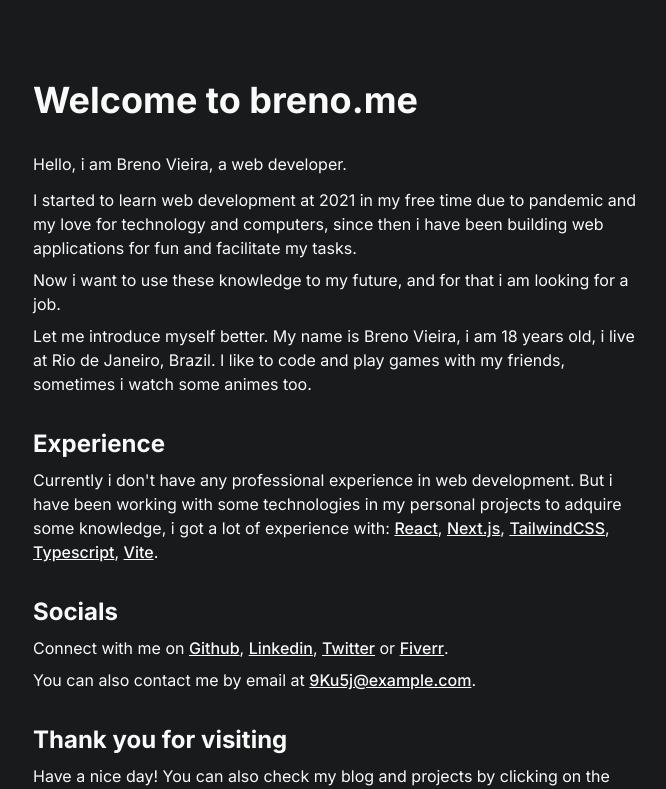
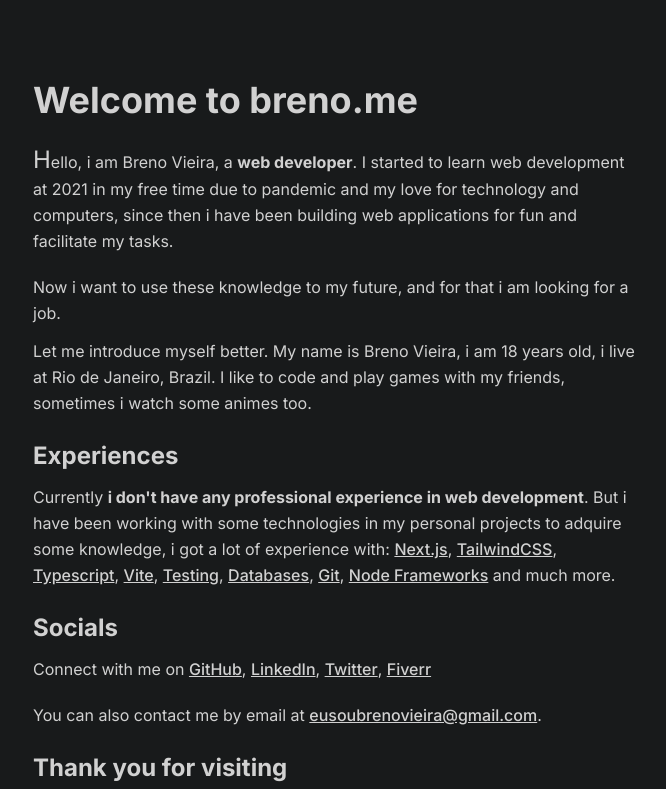
Before and after one commit to isBreno/breno.me, a Next.js app: page / in a window 1280 px wide. Shown: the top 789 px of the page, without its empty margins (303-969 px from the left). Built offline with nearby package versions, Linux system fonts and the light colour scheme.

Commit message:
feat(tooltip): new tooltip for techs

```diff
--- /dev/null
+++ b/src/app/_components/ui/heading.tsx
@@ -0,0 +1,18 @@
+interface HeadingProps {
+  children: React.ReactNode
+  level: 1 | 2 | 3 | 4 | 5 | 6
+}
+
+export const Heading = ({ children, level }: HeadingProps) => {
+  const Tag = `h${level}` as keyof JSX.IntrinsicElements
+  const size = {
+    h1: 'text-4xl',
+    h2: 'text-3xl',
+    h3: 'text-2xl',
+    h4: 'text-xl',
+    h5: 'text-lg',
+    h6: 'text-base',
+  }
+
+  return <Tag className={size[`h${level}`] + ' font-bold'}>{children}</Tag>
+}
--- /dev/null
+++ b/src/app/_components/ui/paragraph.tsx
@@ -0,0 +1,5 @@
+export const Paragraph = ({ children }: { children: React.ReactNode }) => (
+  <p className="text-base text-foreground leading-relaxed mb-5 last:mb-0">
+    {children}
+  </p>
+)
--- /dev/null
+++ b/src/app/_components/ui/strong.tsx
@@ -0,0 +1,3 @@
+export const Strong = ({ children }: { children: React.ReactNode }) => (
+  <strong className="font-bold text-highlight">{children}</strong>
+)
--- /dev/null
+++ b/src/app/_components/ui/tooltip.tsx
@@ -0,0 +1,30 @@
+'use client'
+
+import * as React from 'react'
+import * as TooltipPrimitive from '@radix-ui/react-tooltip'
+
+import { cn } from '@/lib/utils'
+
+const TooltipProvider = TooltipPrimitive.Provider
+
+const Tooltip = TooltipPrimitive.Root
+
+const TooltipTrigger = TooltipPrimitive.Trigger
+
+const TooltipContent = React.forwardRef<
+  React.ElementRef<typeof TooltipPrimitive.Content>,
+  React.ComponentPropsWithoutRef<typeof TooltipPrimitive.Content>
+>(({ className, sideOffset = 4, ...props }, ref) => (
+  <TooltipPrimitive.Content
+    ref={ref}
+    sideOffset={sideOffset}
+    className={cn(
+      'z-50 overflow-hidden rounded-md bg-primary px-3 py-1.5 text-xs text-primary-foreground animate-in fade-in-0 zoom-in-95 data-[state=closed]:animate-out data-[state=closed]:fade-out-0 data-[state=closed]:zoom-out-95 data-[side=bottom]:slide-in-from-top-2 data-[side=left]:slide-in-from-right-2 data-[side=right]:slide-in-from-left-2 data-[side=top]:slide-in-from-bottom-2',
+      className,
+    )}
+    {...props}
+  />
+))
+TooltipContent.displayName = TooltipPrimitive.Content.displayName
+
+export { Tooltip, TooltipTrigger, TooltipContent, TooltipProvider }
--- a/src/app/page.tsx
+++ b/src/app/page.tsx
@@ -1,106 +1,130 @@
 import Image from 'next/image'
 import Link from 'next/link'
+import {
+  mySocials as socials,
+  myTechnologies as technologies,
+} from '@/variables'
+import { Strong } from './_components/ui/strong'
+import { Heading } from './_components/ui/heading'
+import { Paragraph } from './_components/ui/paragraph'
+import {
+  Tooltip,
+  TooltipContent,
+  TooltipProvider,
+  TooltipTrigger,
+} from './_components/ui/tooltip'
 
 export default function Home() {
   return (
     <>
       <main className="md:max-w-2xl mx-auto px-8">
         <div className="my-20">
-          <h1 className="text-4xl font-bold">Welcome to breno.me</h1>
-          <p className="mt-8">Hello, i am Breno Vieira, a web developer.</p>
+          <Heading level={1}>Welcome to breno.me</Heading>
+          <section className="space-y-3 my-6">
+            <div className="space-y-3">
+              <Paragraph>
+                <span className="text-2xl">H</span>ello, i am Breno Vieira, a{' '}
+                <Strong>web developer</Strong>. I started to learn web
+                development at 2021 in my free time due to pandemic and my love
+                for technology and computers, since then i have been building
+                web applications for fun and facilitate my tasks.
+              </Paragraph>
 
-          <p className="mt-3">
-            I started to learn web development at 2021 in my free time due to
-            pandemic and my love for technology and computers, since then i have
-            been building web applications for fun and facilitate my tasks.
-          </p>
+              <Paragraph>
+                Now i want to use these knowledge to my future, and for that i
+                am looking for a job.
+              </Paragraph>
 
-          <p className="mt-2">
-            Now i want to use these knowledge to my future, and for that i am
-            looking for a job.
-          </p>
+              <Paragraph>
+                Let me introduce myself better. My name is Breno Vieira, i am 18
+                years old, i live at Rio de Janeiro, Brazil. I like to code and
+                play games with my friends, sometimes i watch some animes too.
+              </Paragraph>
+            </div>
+          </section>
 
-          <p className="mt-2">
-            Let me introduce myself better. My name is Breno Vieira, i am 18
-            years old, i live at Rio de Janeiro, Brazil. I like to code and play
-            games with my friends, sometimes i watch some animes too.
-          </p>
+          <section className="space-y-3 my-6">
+            <Heading level={3}>Experiences</Heading>
 
-          <h2 className="mt-8 font-bold text-2xl">Experience</h2>
+            <div>
+              <Paragraph>
+                Currently{' '}
+                <Strong>
+                  i don&apos;t have any professional experience in web
+                  development
+                </Strong>
+                . But i have been working with some technologies in my personal
+                projects to adquire some knowledge, i got a lot of experience
+                with:{' '}
+                {technologies.map(({ name, url, description }, index) => (
+                  <>
+                    {index === 0 ? '' : ', '}
+                    <TooltipProvider>
+                      <Tooltip>
+                        <TooltipTrigger>
+                          <Link
+                            className="underline inline underline-[#f7ab0a] rounded font-medium"
+                            key={name}
+                            href={url}
+                            target="_blank"
+                          >
+                            {name}
+                          </Link>
+                        </TooltipTrigger>
+                        <TooltipContent className="text-sm bg-info px-2 py-1 rounded">
+                          {description}
+                        </TooltipContent>
+                      </Tooltip>
+                    </TooltipProvider>
+                  </>
+                ))}{' '}
+                and much more.
+              </Paragraph>
+            </div>
+          </section>
 
-          <p className="mt-2">
-            Currently i don&apos;t have any professional experience in web
-            development. But i have been working with some technologies in my
-            personal projects to adquire some knowledge, i got a lot of
-            experience with:{' '}
-            {['React', 'Next.js', 'TailwindCSS', 'Typescript', 'Vite'].map(
-              (item, index) => (
+          <section className="space-y-3 my-6">
+            <Heading level={3}>Socials</Heading>
+
+            <div>
+              <Paragraph>
+                Connect with me on{' '}
+                {socials.map(({ name, url }, index) => (
                   <>
                     {index === 0 ? '' : ', '}
                     <Link
                       className="underline inline underline-[#f7ab0a] rounded font-medium"
-                    key={item}
-                    href="https://reactjs.org"
+                      key={name}
+                      href={url}
+                      target="_blank"
                     >
-                    {item}
+                      {name}
                     </Link>
                   </>
-              ),
-            )}
-            .
-          </p>
+                ))}
+              </Paragraph>
 
-          <h2 className="mt-8 font-bold text-2xl">Socials</h2>
-
-          <p className="mt-2">
-            Connect with me on{' '}
-            <Link
-              className="underline inline underline-[#f7ab0a] rounded font-medium"
-              href="https://github.com/brenovieira"
-            >
-              Github
-            </Link>
-            {', '}
-            <Link
-              className="underline inline underline-[#f7ab0a] rounded font-medium"
-              href="https://www.linkedin.com/in/brenovieira"
-            >
-              Linkedin
-            </Link>
-            {', '}
-            <Link
-              className="underline inline underline-[#f7ab0a] rounded font-medium"
-              href="https://twitter.com/brenovieira"
-            >
-              Twitter
-            </Link>
-            {' or '}
-            <Link
-              className="underline inline underline-[#f7ab0a] rounded font-medium"
-              href="https://www.instagram.com/brenovieira"
-            >
-              Fiverr
-            </Link>
-            .
-          </p>
-
-          <p className="mt-2">
+              <Paragraph>
                 You can also contact me by email at{' '}
                 <Link
                   className="underline inline underline-[#f7ab0a] rounded font-medium"
-              href="mailto:9Ku5j@example.com"
+                  href="mailto:eusoubrenovieira@gmail.com"
                 >
-              9Ku5j@example.com
+                  eusoubrenovieira@gmail.com
                 </Link>
                 .
-          </p>
+              </Paragraph>
+            </div>
+          </section>
 
-          <h2 className="mt-8 font-bold text-2xl">Thank you for visiting</h2>
+          <section>
+            <Heading level={3}>Thank you for visiting</Heading>
 
-          <p className="mt-2">
-            Have a nice day! You can also check my blog and projects by clicking
-            on the links in the navigation bar.{' '}
-          </p>
+            <Paragraph>
+              Have a nice day! You can also check my blog and projects by
+              clicking on the links in the navigation bar.{' '}
+            </Paragraph>
+          </section>
 
           <span className="text-center mt-16 block text-muted">
             © 2024 breno.me
--- a/src/app/styles/globals.css
+++ b/src/app/styles/globals.css
@@ -2,33 +2,84 @@
   @tailwind components;
   @tailwind utilities;
 
+  @layer base {
     :root {
- --background: #181a1b;
- --foreground: #fafafa;
+      --background: 0 0% 100%;
+      --foreground: 240 10% 3.9%;
+
+      --card: 0 0% 100%;
+      --card-foreground: 240 10% 3.9%;
+
+      --popover: 0 0% 100%;
+      --popover-foreground: 240 10% 3.9%;
+
+      --primary: 240 5.9% 10%;
+      --primary-foreground: 0 0% 98%;
+
+      --secondary: 240 4.8% 95.9%;
+      --secondary-foreground: 240 5.9% 10%;
+
+      --muted: 240 4.8% 95.9%;
+      --muted-foreground: 240 3.8% 46.1%;
+
+      --accent: 240 4.8% 95.9%;
+      --accent-foreground: 240 5.9% 10%;
+
+      --destructive: 0 84.2% 60.2%;
+      --destructive-foreground: 0 0% 98%;
+
+      --border: 240 5.9% 90%;
+      --input: 240 5.9% 90%;
+      --ring: 240 10% 3.9%;
+
+      --radius: 0.5rem;
     }
 
-@media (prefers-color-scheme: dark) {
-  :root {
-    --background: #181a1b;
-    --foreground: #d1d1d1;
-    --error: #f44336;
-    --success: #4caf50;
-    --warning: #ff9800;
-    --info: #2196f3;
-    --primary: #3f51b5;
-    --secondary: #9c27b0;
-    --accent: #ff4081;
-    --muted: #7f7f7f;
+    .dark {
+     --background: hsl(200, 5.9%, 10%);
+    --foreground: hsl(0, 0%, 82%);
+    --error: hsl(4.1, 89.6%, 58.4%);
+    --success: hsl(122.4, 39.4%, 49.2%);
+    --warning: hsl(35.8, 100%, 50%);
+    --info: hsl(207, 70%, 40%);
+    --primary: hsl(230.8, 48.4%, 47.8%);
+    --secondary: hsl(291.2, 63.7%, 42.2%);
+    --accent: hsl(339.6, 100%, 62.5%);
+    --muted: hsl(0, 0%, 49.8%);
+
+
+      --card: 240 10% 3.9%;
+      --card-foreground: 0 0% 98%;
+
+      --popover: 240 10% 3.9%;
+      --popover-foreground: 0 0% 98%;
+
+      --primary: 0 0% 98%;
+      --primary-foreground: 240 5.9% 10%;
+
+      --secondary: 240 3.7% 15.9%;
+      --secondary-foreground: 0 0% 98%;
+
+      --muted: 240 3.7% 15.9%;
+      --muted-foreground: 240 5% 64.9%;
+
+      --accent: 240 3.7% 15.9%;
+      --accent-foreground: 0 0% 98%;
+
+      --destructive: 0 62.8% 30.6%;
+      --destructive-foreground: 0 0% 98%;
+
+      --border: 240 3.7% 15.9%;
+      --input: 240 3.7% 15.9%;
+      --ring: 240 4.9% 83.9%;
     }
   }
 
+  @layer base {
+    * {
+      @apply border-border;
+    }
     body {
-  background: var(--background) !important;
-  color: var(--foreground) !important;
-}
-
-@layer utilities {
-  .text-balance {
-    text-wrap: balance;
+      @apply bg-background text-foreground;
     }
   }
--- /dev/null
+++ b/src/lib/utils.ts
@@ -0,0 +1,6 @@
+import { type ClassValue, clsx } from "clsx"
+import { twMerge } from "tailwind-merge"
+
+export function cn(...inputs: ClassValue[]) {
+  return twMerge(clsx(inputs))
+}
--- /dev/null
+++ b/src/variables.tsx
@@ -0,0 +1,73 @@
+export const mySocials = [
+  {
+    name: 'GitHub',
+    url: 'https://github.com/isBreno',
+    image: '/github.png',
+  },
+  {
+    name: 'LinkedIn',
+    url: 'https://www.linkedin.com/in/brenovs',
+    image: '/linkedin.png',
+  },
+  {
+    name: 'Twitter',
+    url: 'https://twitter.com/imBrNv',
+    image: '/twitter.png',
+  },
+  {
+    name: 'Fiverr',
+    url: 'https://br.fiverr.com/brenovs',
+    image: '/fiverr.png',
+  },
+]
+
+export const myTechnologies = [
+  {
+    name: 'Next.js',
+    url: 'https://nextjs.org/',
+    description: 'The React Framework',
+    image: '/nextjs.png',
+  },
+  {
+    name: 'TailwindCSS',
+    url: 'https://tailwindcss.com/',
+    description: 'A utility-first CSS framework',
+    image: '/tailwindcss.png',
+  },
+  {
+    name: 'Typescript',
+    url: 'https://www.typescriptlang.org/',
+    description: 'Strongly typed programming language',
+    image: '/typescript.png',
+  },
+  {
+    name: 'Vite',
+    url: 'https://vitejs.dev/',
+    description: 'Next generation frontend tooling',
+    image: '/vite.png',
+  },
+  {
+    name: 'Testing',
+    url: 'https://jestjs.io/',
+    description: 'Testing applications in general',
+    image: '/jest.png',
+  },
+  {
+    name: 'Databases',
+    url: 'https://www.prisma.io/',
+    description: 'Database for modern applications',
+    image: '/prisma.png',
+  },
+  {
+    name: 'Git',
+    url: 'https://git-scm.com/',
+    description: 'Version control system',
+    image: '/git.png',
+  },
+  {
+    name: 'Node Frameworks',
+    url: 'https://nodejs.org/en/',
+    description: 'JavaScript runtime environment',
+    image: '/node.png',
+  },
+]
--- a/tailwind.config.ts
+++ b/tailwind.config.ts
@@ -1,13 +1,22 @@
 import type { Config } from 'tailwindcss'
 
-const config: Config = {
+const config = {
+  darkMode: ['class'],
   content: [
-    './src/pages/**/*.{js,ts,jsx,tsx,mdx}',
-    './src/components/**/*.{js,ts,jsx,tsx,mdx}',
-    './src/app/**/*.{js,ts,jsx,tsx,mdx}',
+    './pages/**/*.{ts,tsx}',
+    './components/**/*.{ts,tsx}',
+    './app/**/*.{ts,tsx}',
+    './src/**/*.{ts,tsx}',
   ],
-  darkMode: 'class',
+  prefix: '',
   theme: {
+    container: {
+      center: true,
+      padding: '2rem',
+      screens: {
+        '2xl': '1400px',
+      },
+    },
     colors: {
       background: 'var(--background)',
       foreground: 'var(--foreground)',
@@ -21,15 +30,46 @@ const config: Config = {
       warning: 'var(--warning)',
       error: 'var(--error)',
       muted: 'var(--muted)',
+      border: 'hsl(var(--border))',
+      input: 'hsl(var(--input))',
+      ring: 'hsl(var(--ring))',
+      destructive: {
+        DEFAULT: 'hsl(var(--destructive))',
+        foreground: 'hsl(var(--destructive-foreground))',
+      },
+      popover: {
+        DEFAULT: 'hsl(var(--popover))',
+        foreground: 'hsl(var(--popover-foreground))',
+      },
+      card: {
+        DEFAULT: 'hsl(var(--card))',
+        foreground: 'hsl(var(--card-foreground))',
+      },
     },
+
     extend: {
-      backgroundImage: {
-        'gradient-radial': 'radial-gradient(var(--tw-gradient-stops))',
-        'gradient-conic':
-          'conic-gradient(from 180deg at 50% 50%, var(--tw-gradient-stops))',
+      borderRadius: {
+        lg: 'var(--radius)',
+        md: 'calc(var(--radius) - 2px)',
+        sm: 'calc(var(--radius) - 4px)',
+      },
+      keyframes: {
+        'accordion-down': {
+          from: { height: '0' },
+          to: { height: 'var(--radix-accordion-content-height)' },
+        },
+        'accordion-up': {
+          from: { height: 'var(--radix-accordion-content-height)' },
+          to: { height: '0' },
+        },
+      },
+      animation: {
+        'accordion-down': 'accordion-down 0.2s ease-out',
+        'accordion-up': 'accordion-up 0.2s ease-out',
       },
     },
   },
-  plugins: [],
-}
+  plugins: [require('tailwindcss-animate')],
+} satisfies Config
+
 export default config
```
Also changed, not shown: package.json (+7 -1 lines), components.json (added), 1 other file (tests, documents, lock files or other folders). Lines whose indentation alone changed are shown as unchanged.
